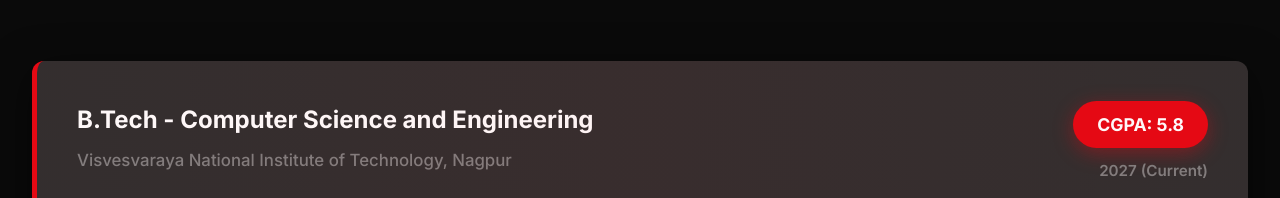
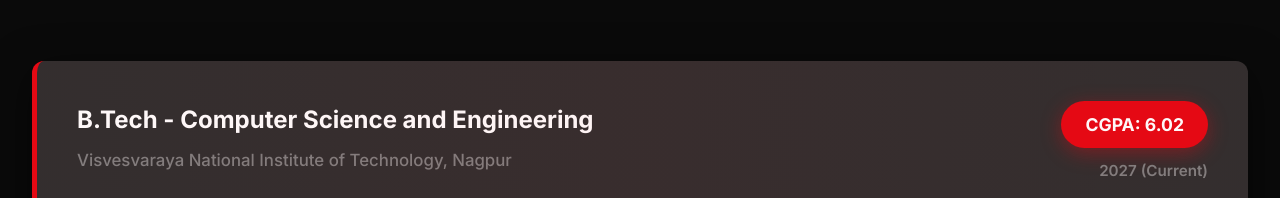
Before and after one commit to Madhav1605/my-portfolio, a plain HTML site: page index.html in a window 1280 px wide. Shown: the part 2289-2487 px from the top of the page. Drawn offline with Linux system fonts and the light colour scheme.

Commit message:
Update index.html

```diff
--- a/index.html
+++ b/index.html
@@ -125,7 +125,7 @@
                         <div class="edu-institution">Visvesvaraya National Institute of Technology, Nagpur</div>
                     </div>
                     <div class="edu-right">
-                        <div class="edu-score">CGPA: 5.8</div>
+                        <div class="edu-score">CGPA: 6.02</div>
                         <div class="edu-year">2027 (Current)</div>
                     </div>
                 </div>
```
